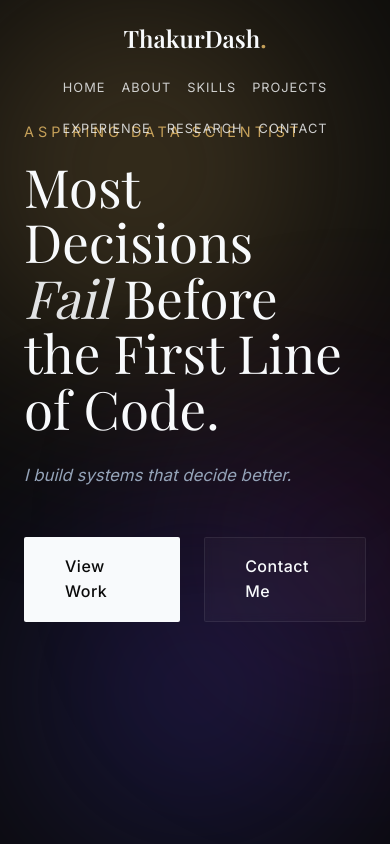
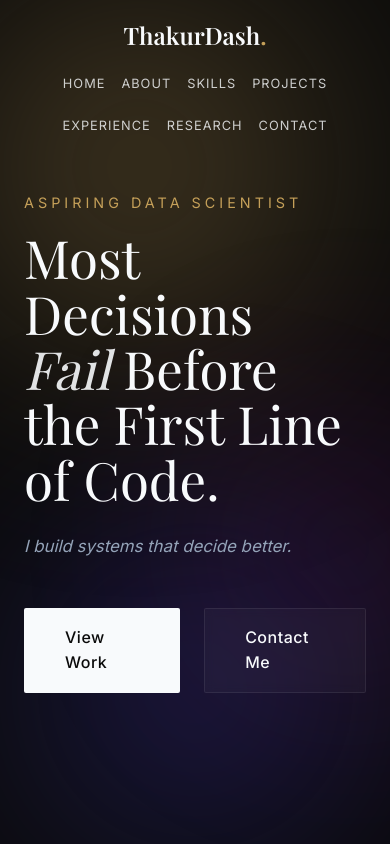
Before and after one commit to ThakurDash24/Portfolio, a React (Vite) app: page / in a window 390 px wide. Shown: the top 844 px of the page. Built offline with nearby package versions, Linux system fonts and the light colour scheme; no server answers; a web font is replaced by a local one.

Commit message:
CSS Update

```diff
--- a/src/index.css
+++ b/src/index.css
@@ -312,20 +312,14 @@ ul {
   color: var(--text-color);
 }
 
-/* Media Queries */
 @media (max-width: 768px) {
 
-  /* ---------------- Layout spacing ---------------- */
+  /* Layout spacing */
   .container {
     padding: 0 1.5rem;
   }
 
-  .section {
-    padding: 5.5rem 0 4rem;
-    /* top padding fixes header overlap */
-  }
-
-  /* ---------------- Header ---------------- */
+  /* Header */
   .header {
     padding: 1rem 0;
   }
@@ -345,10 +339,14 @@ ul {
     font-size: 0.8rem;
   }
 
-  /* ---------------- ABOUT ---------------- */
+  /* HOME – small safe offset */
+  #home .container {
+    margin-top: 2.5rem;
+  }
+
+  /* ABOUT */
   #about>div {
     grid-template-columns: 1fr !important;
-    /* overrides inline grid */
   }
 
   #about img {
@@ -356,10 +354,9 @@ ul {
     height: 260px;
   }
 
-  /* ---------------- EXPERIENCE ---------------- */
+  /* EXPERIENCE */
   #experience>div>div {
     grid-template-columns: 1fr !important;
-    /* certificate moves below */
   }
 
   #experience img {
@@ -368,42 +365,20 @@ ul {
     object-fit: contain;
   }
 
-  /* ---------------- PROJECTS ---------------- */
+  /* PROJECTS */
   .projects-grid {
     grid-template-columns: 1fr;
   }
 
-  /* ---------------- RESEARCH & SKILLS ---------------- */
+  /* RESEARCH & SKILLS */
   #research div[style*="grid"],
   #skills div[style*="grid"] {
     grid-template-columns: 1fr !important;
   }
 }
 
-/* =================================
-   FIX HEADER COLLISION (PROPER WAY)
-================================= */
-
-:root {
-  --header-offset: 120px;
-}
-
-@media (max-width: 768px) {
-
-  /* Push content below fixed header */
-  .section {
-    padding-top: var(--header-offset);
-    min-height: auto;
-    justify-content: flex-start;
-  }
-
-  /* Fix anchor scroll (About, Experience etc.) */
-  section[id] {
-    scroll-margin-top: var(--header-offset);
-  }
-
-  /* Header stays visually intact */
-  .header {
-    padding: 1.2rem 0;
+@media (max-width: 360px) {
+  #home .container {
+    margin-top: 2rem;
   }
 }
```
